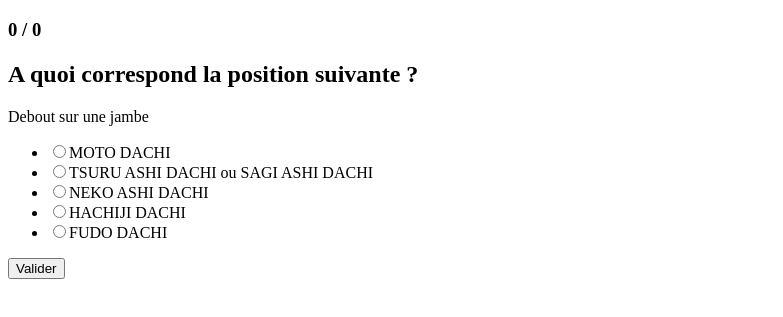
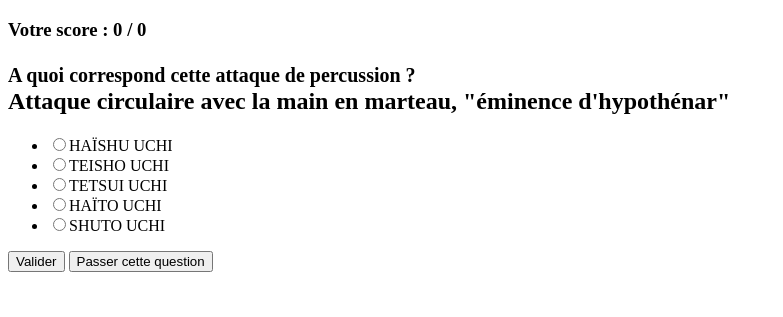
Before and after one commit to berthe/Karate-App5, a plain HTML site: page index.html in a window 1280 px wide. Shown: the part 61-378 px from the top of the page, without its empty margins (0-783 px from the left). Drawn offline with Linux system fonts and the light colour scheme.

Commit message:
modifié le thème aléatoire

```diff
--- a/index.html
+++ b/index.html
@@ -11,17 +11,18 @@
 			<h1>Révisez votre Karaté</h1>
 			<div id="sidebar">
 				<h3>
-					<span id="score_good"></span> / <span id="score_total"></span>
+					Votre score : <span id="score_good"></span> / <span id="score_total"></span>
 				</h3>
 			</div>
 			<div id="main">
 				<form name="karate">
-					<h2 id="question">A quoi correspond la position suivante ?</h2>
-					<p id="definition">Debout les pieds l'un contre l'autre</p>
-					<ul id="answers">
-						<!-- <li><label><input type="radio" name="answer" value="1" /><span>Proposition 1<span></label></li> -->
-					</ul>
+					<h2 id="question">
+						<small>A quoi correspond <span id="question_theme"></span> ?</small><br>
+						<span id="definition"></span>
+					</h2>
+					<ul id="answers"></ul>
 					<button type="submit">Valider</button>
+					<button id="autre" type="submit">Passer cette question</button>
 				</form>
 			</div>
 		</div>
--- a/karate.js
+++ b/karate.js
@@ -8,6 +8,16 @@
 var array_rand = function ( array ) {
 	return array[ array_index_rand( array ) ];
 }
+var array_indexs = function( array ) {
+	var indexs = [];
+	var index;
+	for ( index in array ) {
+		if ( array.hasOwnProperty( index ) ) {
+			indexs.push( index );
+		}
+	}
+	return indexs;
+}
 var array_index_rand = function ( array ) {
 
 	//UTILS
@@ -16,21 +26,12 @@ var array_index_rand = function ( array ) {
 	}
 
 	// LOGIC
-	return rand( 0, array.length - 1 );
+	array = array_indexs( array );
+	return array[ rand( 0, array.length - 1 ) ];
 }
 var array_index_rands = function ( array, size ) {
 
 	// UTILS
-	var array_indexs = function( array ) {
-		var indexs = [];
-		var index;
-		for ( index in array ) {
-			if ( array.hasOwnProperty( index ) ) {
-				indexs.push( index );
-			}
-		}
-		return indexs;
-	}
 	var in_array = function( element, array ) {
 		return ( array.indexOf( element ) != -1 );
 	}
@@ -68,17 +69,17 @@ var karate_app5 = function( ) {
 
 		document.getElementById( "score_good" ).innerHTML = cpt_good;
 		document.getElementById( "score_total" ).innerHTML = cpt_total;
-		// TODO: Pouvoir choisir le theme
-		var theme = 'positions';
-		var index_answers = array_index_rands( karate_data[ theme ], 5 );
+
+		var theme = array_index_rand( karate_data );
+		document.getElementById( "question_theme" ).innerHTML = karate_data[ theme ].name;
+
+		var index_answers = array_index_rands( karate_data[ theme ].list, 5 );
 		index_good_answer = array_rand( index_answers );
-
-		var definition_element = document.getElementById( "definition" );
-		definition_element.innerHTML = karate_data[ theme ][ index_good_answer ].description;
+		document.getElementById( "definition" ).innerHTML = karate_data[ theme ].list[ index_good_answer ].description;
 		var ul_element = document.getElementById( "answers" );
 		ul_element.innerHTML = '';
 		for ( var i=0; i < index_answers.length; i++ ) {
-			ul_element.innerHTML += '<li><label><input type="radio" name="answer" value="'+index_answers[i]+'" /><span>'+karate_data[ theme ][ index_answers[i] ].name+'<span></label></li>';
+			ul_element.innerHTML += '<li><label><input type="radio" name="answer" value="'+index_answers[i]+'" /><span>'+karate_data[ theme ].list[ index_answers[i] ].name+'<span></label></li>';
 		}
 	}
 
@@ -87,8 +88,7 @@ var karate_app5 = function( ) {
 	var cpt_good = 0;
 	var index_good_answer;
 	init_question( );
-	var form_element = document.forms['karate'];
-	form_element.onsubmit = function( ) {
+	document.forms['karate'].onsubmit = function( ) {
 		var user_answer = get_user_answer( );
 		if ( user_answer != null ) {
 			if ( user_answer == index_good_answer ) {
@@ -105,6 +105,11 @@ var karate_app5 = function( ) {
 		}
 		return false;
 	}
+	document.getElementById( "autre" ).onclick = function( ) {
+		init_question( );
+
+		return false;
+	}
 }
 
 window.onload = karate_app5;
--- a/karate_data.js
+++ b/karate_data.js
@@ -4,7 +4,9 @@
  */
 
 var karate_data = {
-	positions: [
+	positions: {
+		name: 'cette position',
+		list: [
 			{ name: 'HEISOKU DACHI'                       , description: 'Debout les pieds l\'un contre l\'autre.' },
 			{ name: 'MUSUBI DACHI'                        , description: 'Debout, talons joints, pointes des pieds écartées' },
 			{ name: 'REINOJI DACHI'                       , description: 'Debout un pied devant l\'autre formant un L' },
@@ -23,8 +25,11 @@ var karate_data = {
 			{ name: 'SANCHIN DACHI'                       , description: 'Position du "sablier" ou des trois centres' },
 			{ name: 'HANGETSU DACHI ou SEISHAN DACHI'     , description: 'Position du "sablier" élargie' },
 			{ name: 'TSURU ASHI DACHI ou SAGI ASHI DACHI' , description: 'Debout sur une jambe'}
-	],
-	deplacements: [
+		]
+	},
+	deplacements: {
+		name: 'ce déplacement',
+		list: [
 			{ name: 'AYUMI ASHI ou DE ASHI'    , description: 'Avancer d\'un pas' },
 			{ name: 'HIKI ASHI'                , description: 'Reculer d\'un pas' },
 			{ name: 'YORI ASHI'                , description: 'Pas glissé' },
@@ -32,8 +37,11 @@ var karate_data = {
 			{ name: 'OKURI ASHI'               , description: 'Double pas' },
 			{ name: 'MAWASHI ASHI'             , description: 'Déplacement tournant autour du pied avant' },
 			{ name: 'USHIRO MAWASHI ASHI'      , description: 'Déplacement tournant autour du pied arrière' }
-	],
-	defenses: [
+		]
+	},
+	defenses: {
+		name: 'ce blocage',
+		list: [
 			{ name: 'GEDAN BARAI'          , description: 'Défense basse par un mouvement de balayage avec le bras' },
 			{ name: 'JODAN AGE UKE'        , description: 'Défense haute par un mouvement remontant avec le bras' },
 			{ name: 'SOTO UDE UKE'         , description: 'Défense avec le bras dans un mouvement de l\'extérieur vers l\'intérieur' },
@@ -50,8 +58,11 @@ var karate_data = {
 			{ name: 'NAGASHI UKE'          , description: 'Défense brossée en accompagnant l\'attaque avec la main ou le bras' },
 			{ name: 'OTOSHI UKE'           , description: 'Défense en frappant avec l\'avant-bras vers le bas' },
 			{ name: 'KOKEN UKE'            , description: 'Défense avec le poignet' }
-	],
-	attaque_poings: [
+		]
+	},
+	attaque_poings: {
+		name: 'cette attaque de poings',
+		list: [
 			{ name: 'CHOKU ZUKI'                , description: 'Coup de poing fondamental' },
 			{ name: 'GYAKU ZUKI'                , description: 'Coup de poing avec le bras inverse à la jambe avancée' },
 			{ name: 'OI ZUKI ou JUN ZUKI'       , description: 'Coup de poing en poursuite avec un pas' },
@@ -66,8 +77,11 @@ var karate_data = {
 			{ name: 'MOROTE ZUKI'               , description: 'Coup de poing double au même niveau' },
 			{ name: 'NUKITE'                    , description: 'Attaque directe en pique de main' },
 			{ name: 'AGE ZUKI'                  , description: 'Coup de poing remontant' }
-	],
-	attaque_percussion: [
+		]
+	},
+	attaque_percussion: {
+		name: 'cette attaque de percussion',
+		list: [
 			{ name: 'URAKEN UCHI'            , description: 'Attaque circulaire avec le dos du poing' },
 			{ name: 'SHUTO UCHI'             , description: 'Attaque circulaire avec le tranchant de la main' },
 			{ name: 'TETSUI UCHI'            , description: 'Attaque circulaire avec la main en marteau, "éminence d\'hypothénar"' },
@@ -76,8 +90,11 @@ var karate_data = {
 			{ name: 'TEISHO UCHI'            , description: 'Attaque avec la paume' },
 			{ name: 'KOKEN UCHI'             , description: 'Attaque avec le dessus du poignet' },
 			{ name: 'HAÏSHU UCHI'            , description: 'Attaque avec le dos de la main' }
-	],
-	attaque_pieds: [
+		]
+	},
+	attaque_pieds: {
+		name: 'cette attaque de pieds',
+		list: [
 			{ name: 'MAE GERI'            , description: 'Coup de pied de face' },
 			{ name: 'MAWASHI GERI'        , description: 'Coup de pied circulaire (fouetté)' },
 			{ name: 'YOKO GERI KEKOMI'    , description: 'Coup de pied latéral pénétrant' },
@@ -95,4 +112,5 @@ var karate_data = {
 			{ name: 'NAMI GAESHI'         , description: 'Coup de pied en vague  (mouvement remontant avec la plante du pied)' },
 			{ name: 'KAKATO GERI'         , description: 'Coup de talon de haut en bas' }
 		]
+	}
 };
```
Lines whose indentation alone changed are shown as unchanged.
